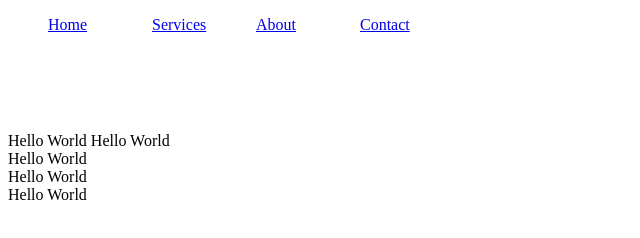
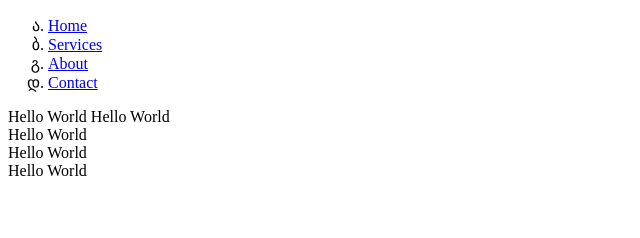
Before and after one commit to mc227/mark1, a plain HTML site: page index.html in a window 1280 px wide. Shown: the whole page, without its empty margins (0-640 px from the left). Drawn offline with Linux system fonts and the light colour scheme.

Commit message:
css for list properties

```diff
--- a/index.html
+++ b/index.html
@@ -12,9 +12,10 @@
             display: block;
         }
         li{
-            display: inline-block;
+            /* display: inline-block;
             width: 100px;
-            height: 100px;
+            height: 100px; */
+            list-style:georgian;
         }
         nav{
             /* display:none */
```
